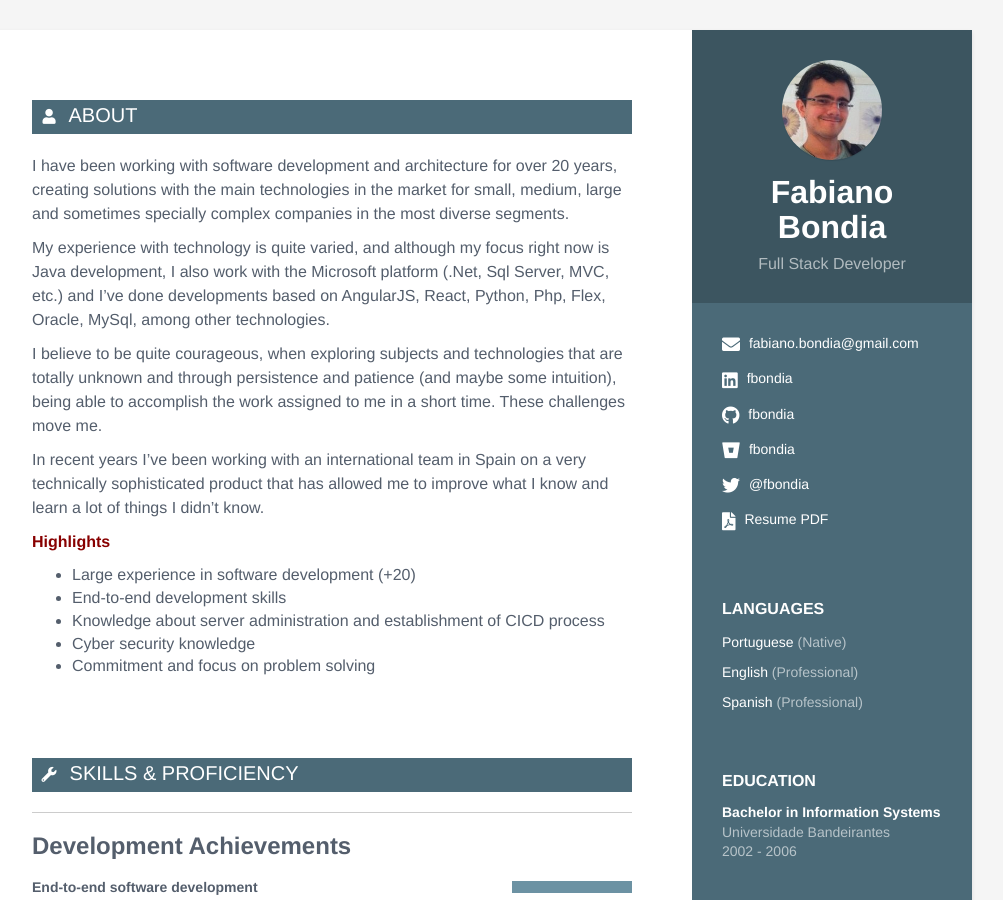
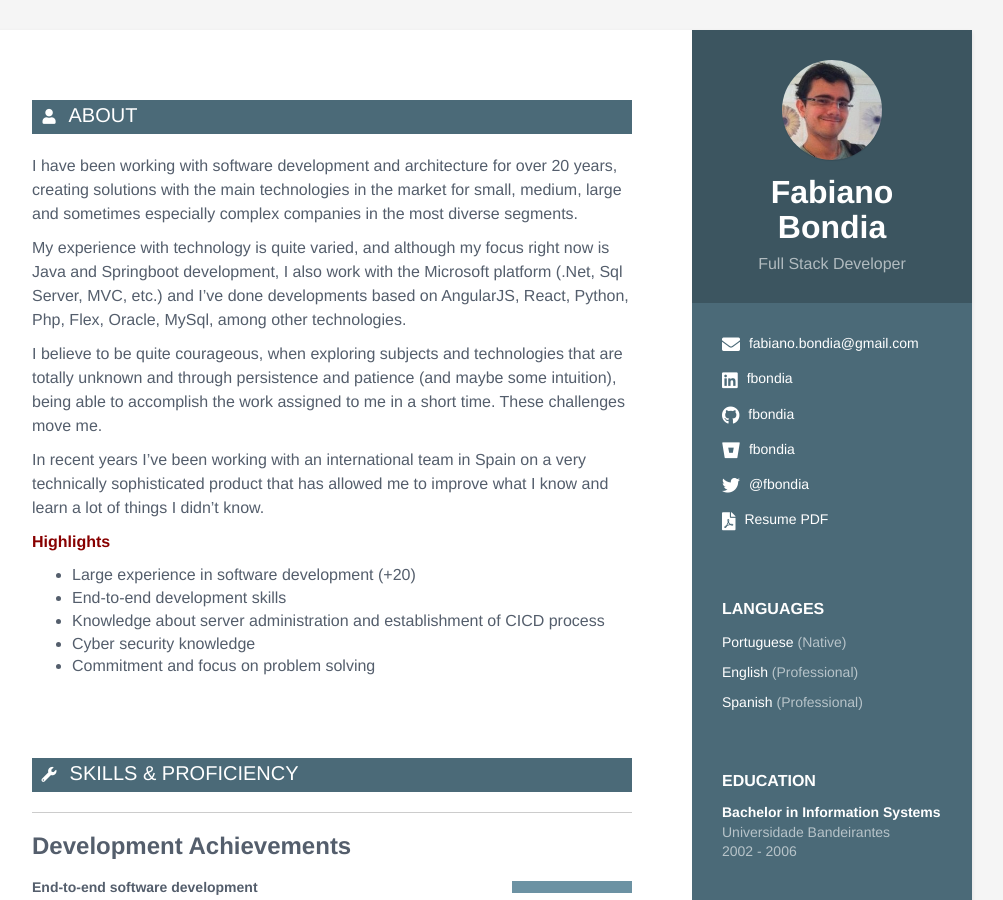
Before and after one commit to fbondia/fbondia.github.io, a Jekyll site: the page built from index.markdown, in a window 1280 px wide and 900 px high. Shown: the whole window, without its empty margins (168-1171 px from the left). Built offline with Jekyll 4.4.1, drawn with Linux system fonts in a browser that asks for light colours.

Commit message:
Update about.yml

```diff
--- a/_data/about.yml
+++ b/_data/about.yml
@@ -1,9 +1,9 @@
 en:
   title: About
   summary: |
-    I have been working with software development and architecture for over 20 years, creating solutions with the main technologies in the market for small, medium, large and sometimes specially complex companies in the most diverse segments.
+    I have been working with software development and architecture for over 20 years, creating solutions with the main technologies in the market for small, medium, large and sometimes especially complex companies in the most diverse segments.
 
-    My experience with technology is quite varied, and although my focus right now is Java development, I also work with the Microsoft platform (.Net, Sql Server, MVC, etc.) and I've done developments based on AngularJS, React, Python, Php, Flex, Oracle, MySql, among other technologies.
+    My experience with technology is quite varied, and although my focus right now is Java and Springboot development, I also work with the Microsoft platform (.Net, Sql Server, MVC, etc.) and I've done developments based on AngularJS, React, Python, Php, Flex, Oracle, MySql, among other technologies.
 
     I believe to be quite courageous, when exploring subjects and technologies that are totally unknown and through persistence and patience (and maybe some intuition), being able to accomplish the work assigned to me in a short time. These challenges move me.
 
```
